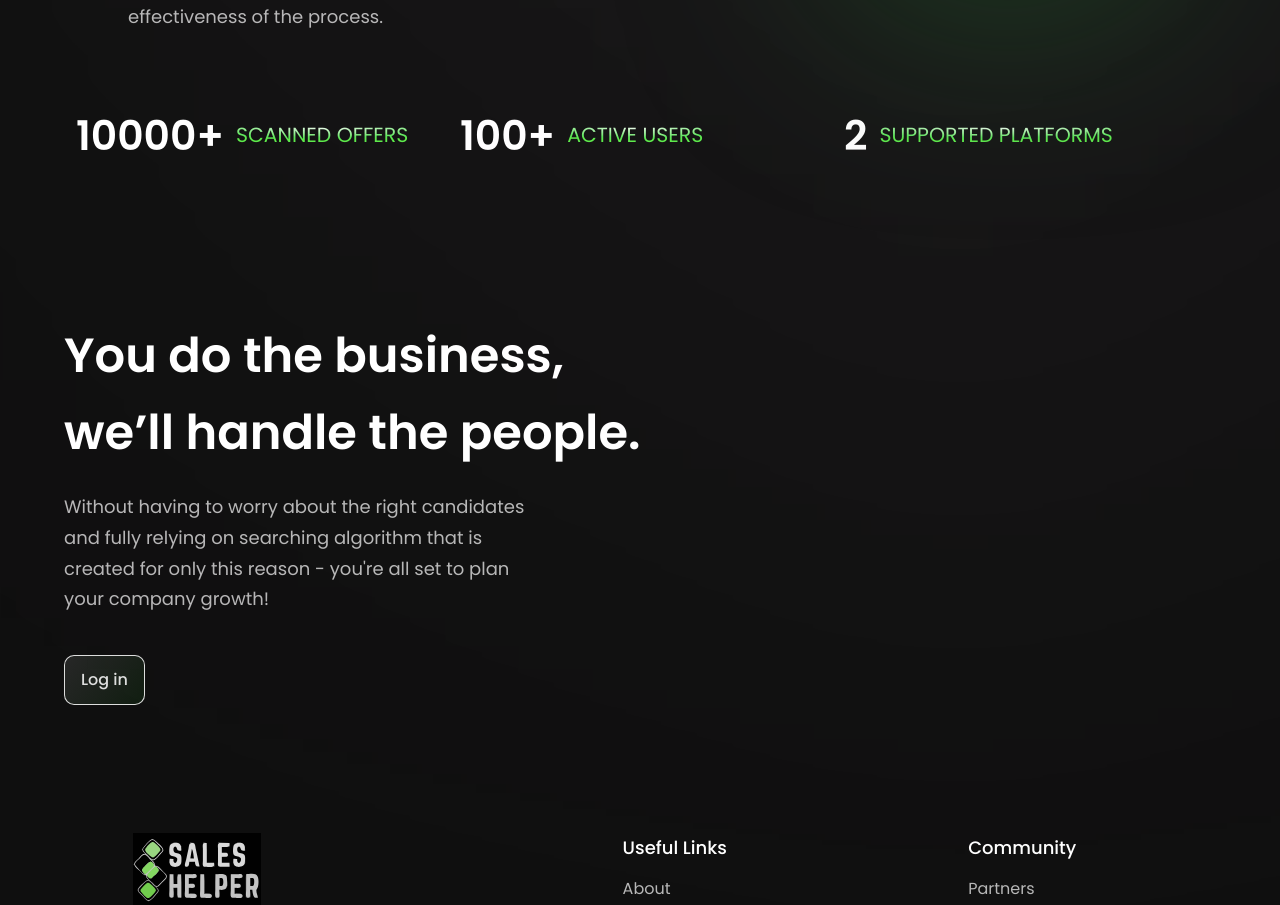
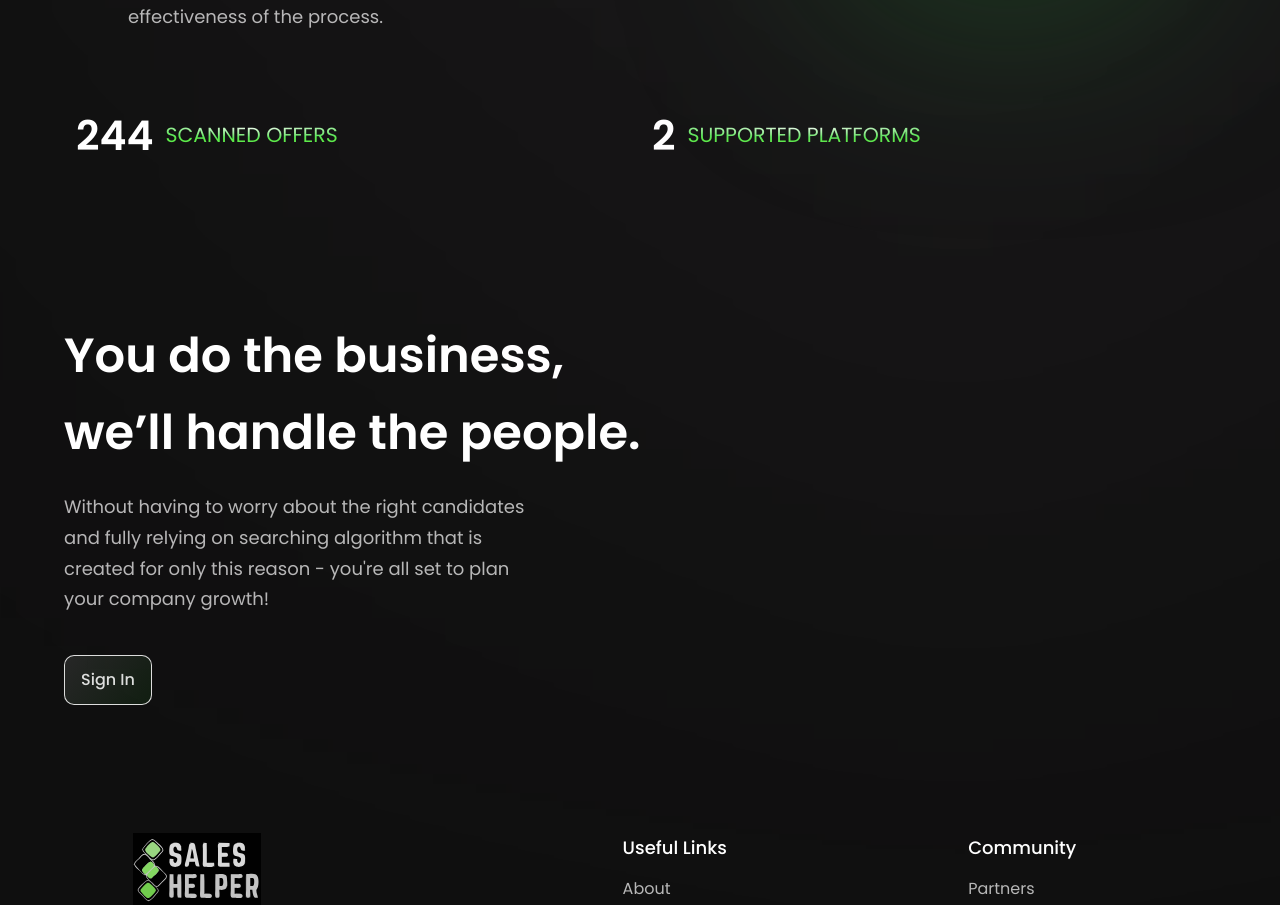
Before and after one commit to nyckoo/sales_helper, a React (Vite) app in the folder sales_helper/: page / in a window 1280 px wide. Shown: the part 778-1683 px from the top of the page. Built offline with nearby package versions, Linux system fonts and the light colour scheme.

Commit message:
UI improvements

```diff
--- a/sales_helper/src/assets/index.js
+++ b/sales_helper/src/assets/index.js
@@ -10,7 +10,6 @@ import arrowUpRight from "./arrow-upright.svg";
 import arrowDown from "./down-arrow.svg";
 import rightArrow from "./right-arrow.svg"
 import leftArrow from "./left-arrow.svg"
-import job from "./job.svg"
 
 export {
   adduser,
@@ -24,6 +23,5 @@ export {
   arrowUpRight,
   arrowDown,
   rightArrow,
-  leftArrow,
-  job
+  leftArrow
 };
--- a/sales_helper/src/components/Business.jsx
+++ b/sales_helper/src/components/Business.jsx
@@ -1,9 +1,13 @@
-import { Link } from "react-router-dom";
-
+import { useState } from "react";
+import { Link, useSearchParams } from "react-router-dom";
+import useAuth from "../hooks/useAuth";
 import styles, { layout } from "../style";
 import Button from "./Button";
 
-const Business = () => (
+const Business = () => {
+  const { authenticated } = useAuth();
+
+  return (
     <section id="features" className={layout.section}>
       <div className={layout.sectionInfo}>
         <h2 className={styles.heading2}>
@@ -16,9 +20,10 @@ const Business = () => (
           you're all set to plan your company growth!
         </p>
 
-      <Link to="/login"><Button type="button" styles="mt-10 border border-oldWhite" content={"Log in"} /></Link>
+        {authenticated ? "" : <Link to="/login"><Button type="button" styles="mt-10 border border-oldWhite" content={"Sign In"} /></Link>}
       </div>
     </section>
-);
+  )
+};
 
 export default Business;
--- a/sales_helper/src/components/Login.jsx
+++ b/sales_helper/src/components/Login.jsx
@@ -12,7 +12,6 @@ const Login = () => {
     const location = useLocation();
     const from = location.state?.from?.pathname || "/offers";
 
-    //const userRef = useRef();
     const errRef = useRef();
 
     const [user, setUser] = useState('');
--- a/sales_helper/src/components/Offers.jsx
+++ b/sales_helper/src/components/Offers.jsx
@@ -4,15 +4,15 @@ import useAxiosPrivate from "../hooks/useAxiosPrivate";
 import UsersQuery from "./UsersQuery";
 import UsersSearch from "./UsersSearch";
 import styles, { layout } from "../style";
-import {magnifyingGlass, rightArrow, leftArrow, close } from "../assets";
+import { magnifyingGlass, rightArrow, leftArrow, close } from "../assets";
 
 const PageSize = 5;
 const limitPagination = (pageNr, change, totalNumber) => {
-  if(change < 0) {
+  if (change < 0) {
     return pageNr + change < 1 ? 1 : pageNr + change;
   }
-  else{
-    return pageNr + change > Math.ceil(totalNumber/5) ? Math.ceil(totalNumber/5) : pageNr + change;
+  else {
+    return pageNr + change > Math.ceil(totalNumber / 5) ? Math.ceil(totalNumber / 5) : pageNr + change;
   }
 };
 
@@ -38,7 +38,7 @@ const OfferCard = ({ uuid, title, skills, description, index }) => {
             {title}
           </h4>
           <div className={`${toggle ? "hidden" : "flex"} text-oldWhite text-[14px] my-2 min-w-[140px] max-w-[960px] rounded-md`}>
-              {description.slice(0, 50)}...
+            {description.slice(0, 50)}...
           </div>
           <div
             className={`${!toggle ? "hidden" : "flex"
@@ -85,10 +85,10 @@ const OffersList = () => {
         setOffers(data["results"]);
         setTotalNumberOfOffers(data["total_count"])
         setLeftButtonDisabled(
-          page==1
+          page == 1
         )
         setRightButtonDisabled(
-            page*PageSize >= data["total_count"]
+          page * PageSize >= data["total_count"]
         )
       } catch (err) {
         console.log(err);
@@ -102,26 +102,26 @@ const OffersList = () => {
       <div className={`${layout.sectionInfo} flex-col`}>
         <h2 className={`${styles.heading2} m-2`}>Current Offers</h2>
         <>
-          <div class="btn-group">
+          <div id="buttons" className={`flex-1 flex-row p-2 text-oldWhite w-screen`}>
+            {filterButtons && filterButtons.map(({ uuid, content, type }) => (
+              <button className={`py-3 px-4 font-poppins font-medium text-[16px] text-oldWhite bg-extra-gradient rounded-[10px] outline-none ${cat == type ? styles.focused : "m-2"}`}
+                name={type} key={uuid} type="button" onClick={() => { setCat(type); setPage(1) }}>{content}</button>
+            ))}
+          </div>
+          <div id="offers" className={`flex-col mt-2 mb-5`}>
+            {offers && offers.map((offer, index) => (
+              <OfferCard {...offer} index={index} key={offer.uuid} />
+            ))}
+          </div>
+          <div className="btn-group ml-3">
             <button onClick={() => setPage(limitPagination(page, -1, totalNumberOfOffers))}
               className="pr-5" disabled={leftButtonDisabled}>
-              <img src={leftArrow} className="w-[56x] h-[56px] object-contain" />
+              <img src={leftArrow} className={`${leftButtonDisabled ? "" : styles.paginationEnd} w-[56x] h-[56px] object-contain`} />
             </button>
             <button onClick={() => setPage(limitPagination(page, 1, totalNumberOfOffers))}
               className="pl-5" disabled={rightButtonDisabled}>
-              <img src={rightArrow} className="w-[56px] h-[56px] object-contain" />
+              <img src={rightArrow} className={`${rightButtonDisabled ? "" : styles.paginationEnd} w-[56px] h-[56px] object-contain`} />
             </button>
-          </div>
-          <div id="buttons" className={`flex-1 flex-row p-2 text-oldWhite w-screen`}>
-            {filterButtons && filterButtons.map(({ uuid, content, type }) => (
-              <button className={`py-3 px-4 font-poppins font-medium text-[16px] text-oldWhite bg-extra-gradient rounded-[10px] outline-none ${styles.clickFocus}`}
-                name={type} type="button" onClick={() => {setCat(type); setPage(1)}}>{content}</button>
-            ))}
-          </div>
-          <div id="offers" className={`flex-col`}>
-            {offers && offers.map((offer, index) => (
-              <OfferCard {...offer} key={offer.uuid} index={index}/>
-            ))}
           </div>
         </>
       </div>
--- a/sales_helper/src/components/Users.jsx
+++ b/sales_helper/src/components/Users.jsx
@@ -9,12 +9,12 @@ import { adduser, arrowDown, arrowUp, rightArrow, leftArrow, document_desc } fro
 
 const PageSize = 5;
 const limitPagination = (pageNr, change, totalNumber) => {
-  if(change < 0) {
-    return pageNr + change < 1 ? 1 : pageNr + change;
-  }
-  else{
-    return pageNr + change > Math.ceil(totalNumber/5) ? Math.ceil(totalNumber/5) : pageNr + change;
-  }
+    if (change < 0) {
+        return pageNr + change < 1 ? 1 : pageNr + change;
+    }
+    else {
+        return pageNr + change > Math.ceil(totalNumber / 5) ? Math.ceil(totalNumber / 5) : pageNr + change;
+    }
 };
 
 
@@ -62,10 +62,10 @@ const UsersList = () => {
             setUsers(data["results"]);
             setTotalNumberOfOffers(data["total_count"])
             setLeftButtonDisabled(
-                page==1
+                page == 1
             )
             setRightButtonDisabled(
-                page*PageSize >= data["total_count"]
+                page * PageSize >= data["total_count"]
             )
             console.log(leftButtonDisabled, rightButtonDisabled);
             console.log(totalNumberOfOffers);
@@ -86,26 +86,26 @@ const UsersList = () => {
                     <img src={adduser} className={`${styles.iconHover} mx-5 p-[4px] h-[64px] w-[64px] object-contain`} onClick={setModalOpen} />
                 </div>
                 {isModalOpen && <ModalAddUser isOpen={setModalOpen} />}
-                <div class="btn-group">
-                    <button onClick={() => setPage(limitPagination(page, -1, totalNumberOfOffers))}
-                    className="pr-5" disabled={leftButtonDisabled}>
-                    <img src={leftArrow} className="w-[56x] h-[56px] object-contain" />
-                    </button>
-                    <button onClick={() => setPage(limitPagination(page, 1, totalNumberOfOffers))}
-                    className="pl-5" disabled={rightButtonDisabled}>
-                    <img src={rightArrow} className="w-[56px] h-[56px] object-contain" />
-                    </button>
-                </div>
                 <div id="buttons" className={`flex-1 flex-row p-2 text-oldWhite w-screen`}>
                     {filterButtons && filterButtons.map(({ uuid, content, type }) => (
-                    <button className={`py-3 px-4 font-poppins font-medium text-[16px] text-oldWhite bg-extra-gradient rounded-[10px] outline-none ${styles.clickFocus}`}
-                        name={type} type="button" onClick={() => {setCat(type); setPage(1)}}>{content}</button>
+                        <button className={`py-3 px-4 font-poppins font-medium text-[16px] text-oldWhite bg-extra-gradient rounded-[10px] outline-none ${cat == type ? styles.focused : "m-2"}`}
+                            name={type} key={uuid} type="button" onClick={() => { setCat(type); setPage(1) }}>{content}</button>
                     ))}
                 </div>
-                <div className="flex-col">
+                <div className="flex-col mt-2 mb-5">
                     {users.map((user, index) => (
                         <UserCard key={user.id} {...user} index={index + 1} refreshOffers={getOffers} />
                     ))}
+                </div>
+                <div className="btn-group ml-3">
+                    <button onClick={() => setPage(limitPagination(page, -1, totalNumberOfOffers))}
+                        className="pr-5" disabled={leftButtonDisabled}>
+                        <img src={leftArrow} className="w-[56x] h-[56px] object-contain" />
+                    </button>
+                    <button onClick={() => setPage(limitPagination(page, 1, totalNumberOfOffers))}
+                        className="pl-5" disabled={rightButtonDisabled}>
+                        <img src={rightArrow} className="w-[56px] h-[56px] object-contain" />
+                    </button>
                 </div>
             </div>
         </section>
--- a/sales_helper/src/constants/index.js
+++ b/sales_helper/src/constants/index.js
@@ -62,17 +62,12 @@ export const footerLinks = [
 
 export const stats = [
   {
-    id: "stats-1",
+    id: "1",
     title: "Scanned Offers",
-    value: "10000+",
+    value: "244",
   },
   {
-    id: "stats-2",
-    title: "Active Users",
-    value: "100+",
-  },
-  {
-    id: "stats-3",
+    id: "2",
     title: "Supported Platforms",
     value: "2",
   }
--- a/sales_helper/src/hooks/useAxiosPrivate.js
+++ b/sales_helper/src/hooks/useAxiosPrivate.js
@@ -13,7 +13,6 @@ const useAxiosPrivate = () => {
             config => {
                 if (!config.headers['Authorization']) {
                     config.headers['Authorization'] = `Bearer ${auth?.token}`;
-                    console.log(auth.token);
                 }
                 return config;
             }, (error) => Promise.reject(error)
--- a/sales_helper/src/pages/Employees.jsx
+++ b/sales_helper/src/pages/Employees.jsx
@@ -1,4 +1,4 @@
-import { OffersList, UsersList } from "../components";
+import { UsersList } from "../components";
 
 const Employees = () => (
     <div>
--- a/sales_helper/src/pages/Offers.jsx
+++ b/sales_helper/src/pages/Offers.jsx
@@ -1,5 +1,4 @@
-//import styles from "../style";
-import { OffersList, UsersList } from "../components";
+import { OffersList } from "../components";
 
 const Offers = () => (
     <div>
--- a/sales_helper/src/style.js
+++ b/sales_helper/src/style.js
@@ -11,6 +11,8 @@ const styles = {
 
   iconHover: "rounded-md hover:bg-neutral-600",
   clickFocus: "focus:ring focus:ring-neutral-300 m-2",
+  focused: "ring ring-neutral-300 m-2",
+  paginationEnd: "outline outline-3 outline-lime-600 rounded-[28px]",
   clickEnabled: "ring ring-neutral-300",
   modalBg: "flex fixed inset-0 bg-stone-900 bg-opacity-75 justify-center items-center",
   modalContainer: "flex-column md:w-[500px] md:h-[500px] p-5 bg-zinc-800 bg-opacity-75 rounded-[10px]",
```
Also changed, not shown: sales_helper/src/components/Hero.jsx (+0 -7 lines). Lines whose indentation alone changed are shown as unchanged.
